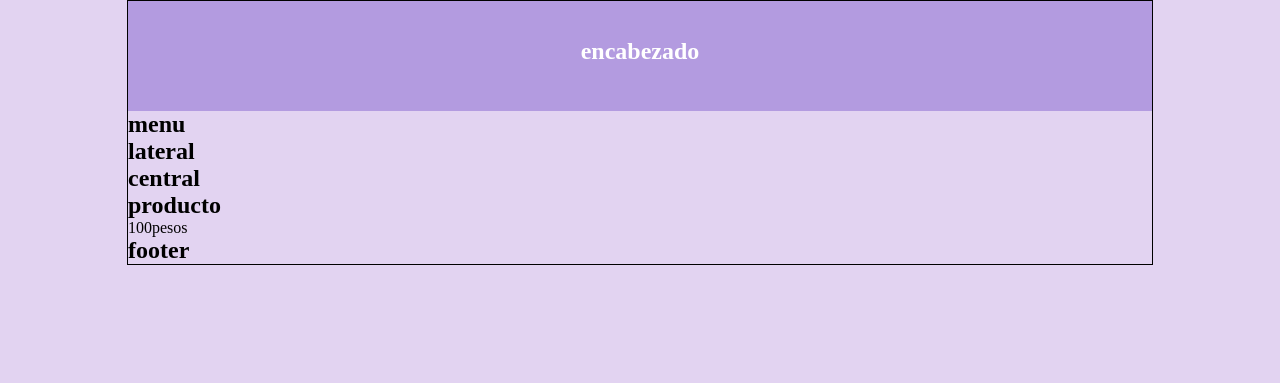
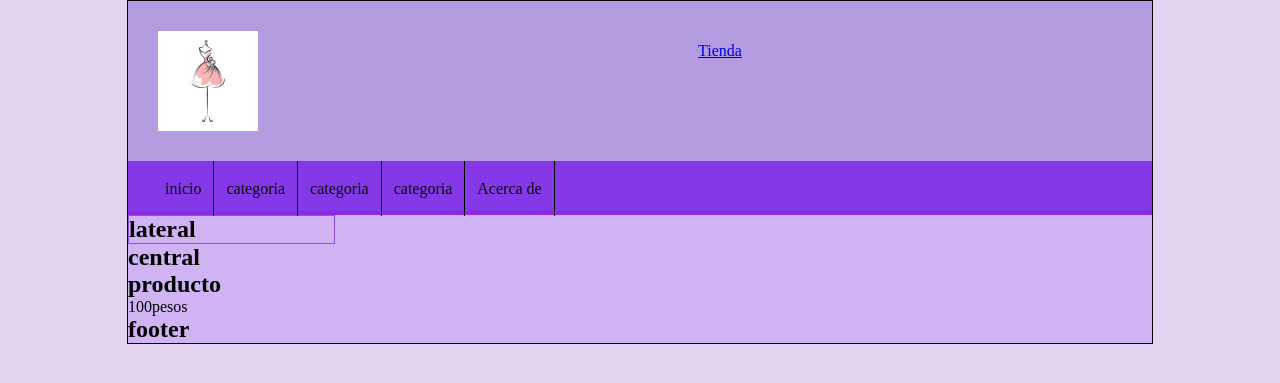
Before and after one commit to yenysilvacamargo1020-lgtm/pruebaphp, a PHP site: page / in a window 1280 px wide. Shown: the top 383 px of the page. Run offline with PHP 8.4, Linux system fonts and the light colour scheme.

Commit message:
lateral y central

```diff
--- a/index.html
+++ b/index.html
@@ -10,11 +10,30 @@
 
     <div id="container">
         <header id="header">
-            <h2>encabezado</h2>
+            <div id="logo">
+                <img src="/img/ropa.jpg" alt="logo">
+                <a href="index.html">Tienda</a>
+            </div>
         </header>
 
-        <nav id="Menu">
-        <h2>menu</h2>
+        <nav id="menu">
+            <ul>
+              <li>
+                <a href="#">inicio</a>
+              </li>
+             <li>
+                <a href="#">categoria</a>
+             </li>
+             <li>
+                <a href="#">categoria</a>
+             </li>
+             <li>
+                <a href="#">categoria</a>
+             </li>
+             <li>
+                <a href="#">Acerca de</a>
+            </li>
+        </ul>
         </nav>
 
         <div id="content">
--- a/style.css
+++ b/style.css
@@ -11,9 +11,65 @@
     border: 1px solid black;
 }
 #header{
-    height: 110px;
+    height: 160px;
     background-color: rgb(179, 155, 224);
     color: white;
     text-align: center;
     line-height: 100px;
 }
+
+#Logo{
+    padding: 20px;
+    margin-left: 20px;
+    float: left;
+}
+
+#logo img{
+    float: left;
+    height: 100px;
+    margin: 30px;
+}
+
+#menu{
+    background-color: rgb(132, 56, 231);
+    color: white;
+    height: 50px;
+    border-bottom: 4px solid blueviolet;
+}
+#menu ul{
+    list-style: none;
+    text-decoration: none;
+    margin: 0px auto;
+    margin-left: 25px;
+}
+#menu ul li{
+    line-height: 55px;
+    float: left;
+    border-right: 1px solid black;
+}
+#menu a{
+    display: block;
+    color: rgb(8, 8, 8);
+    text-decoration: none;
+    padding-left: 12px;
+    padding-right: 12px;
+}
+#menu a:hover{
+    background: rgb(243, 184, 228);
+}
+
+#content {
+    margin: opx auto;
+    background: rgb(207, 179, 243);
+
+}
+/*barra lateral*/
+#lateral{
+    width: 20%;
+    border: 1px solid rgb(149, 78, 241);
+
+}
+#central{
+    width: 80%;
+    border: 1px solid rgb(126, 42, 236);
+}
```
Also changed, not shown: img/ropa.jpg (added).
